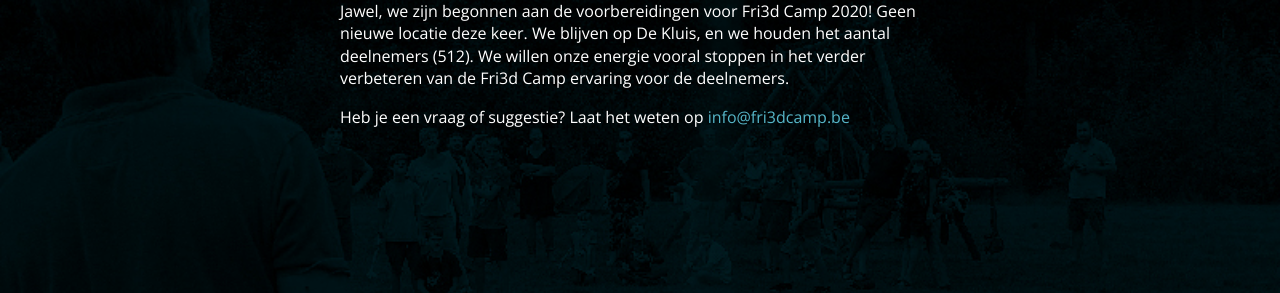
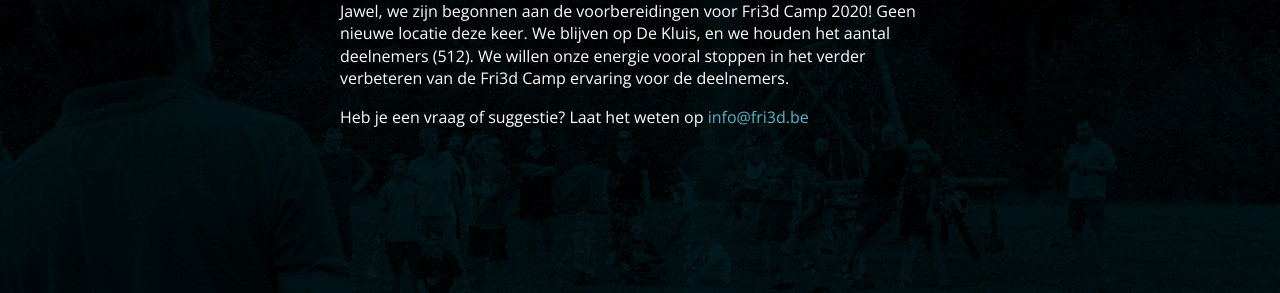
Before and after one commit to Fri3dCamp/fri3d2018-announce, a Jekyll site: the page built from index.md, in a window 1280 px wide. Shown: the part 520-813 px from the top of the page. Built offline with Jekyll 4.4.1, drawn with Linux system fonts in a browser that asks for light colours; nearby versions of some CDN libraries.

Commit message:
Update index.md

```diff
--- a/index.md
+++ b/index.md
@@ -6,4 +6,4 @@
 ---
 Jawel, we zijn begonnen aan de voorbereidingen voor Fri3d Camp 2020! Geen nieuwe locatie deze keer. We blijven op De Kluis, en we houden het aantal deelnemers (512). We willen onze energie vooral stoppen in het verder verbeteren van de Fri3d Camp ervaring voor de deelnemers.
 
-Heb je een vraag of suggestie? Laat het weten op [info@fri3dcamp.be](mailto:info@fri3dcamp.be)
+Heb je een vraag of suggestie? Laat het weten op [info@fri3d.be](mailto:info@fri3d.be)
```
